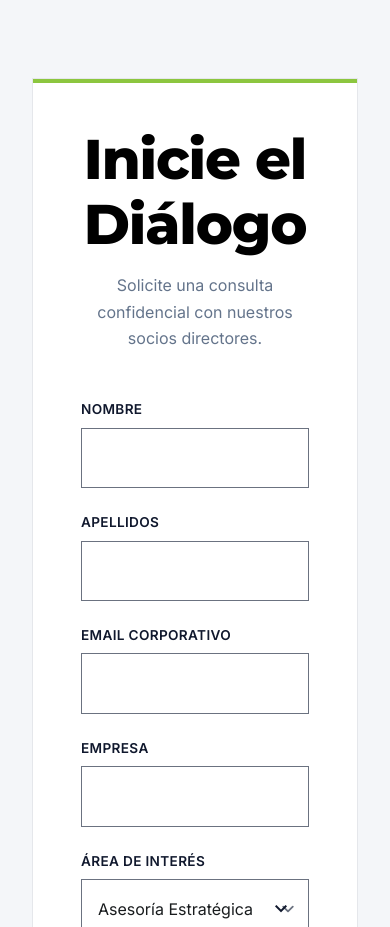
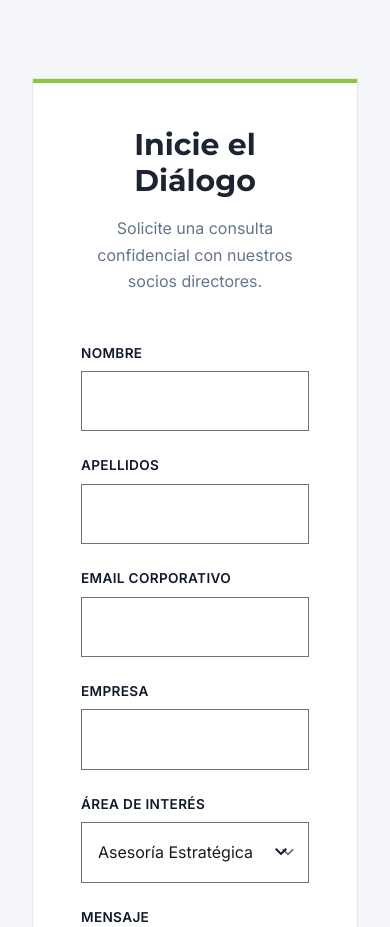
Before and after one commit to andressripped/mockup-macg-kaizen, a plain HTML site: page index.html in a window 390 px wide. Shown: the part 7020-7947 px from the top of the page. Drawn offline with nearby package versions, Linux system fonts and the light colour scheme.

Commit message:
fix: make 'Inicie el Diálogo' contact title size responsive

```diff
--- a/index.html
+++ b/index.html
@@ -365,8 +365,9 @@
                 <!-- Decorative Accent -->
                 <div class="absolute top-0 left-0 w-full h-1 bg-lime-kaizen"></div>
                 <div class="text-center mb-12">
-                    <h2 class="text-primary font-headline-xl text-headline-xl md:text-headline-xl-mobile mb-4">Inicie el
-                        Diálogo</h2>
+                    <h2 class="text-[#1C2434] text-3xl md:text-5xl font-bold mb-4" style="font-family: 'Montserrat', sans-serif;">
+                        Inicie el Diálogo
+                    </h2>
                     <p class="text-text-muted font-body-lg text-body-lg max-w-2xl mx-auto">Solicite una consulta
                         confidencial con nuestros socios directores.</p>
                 </div>
```
